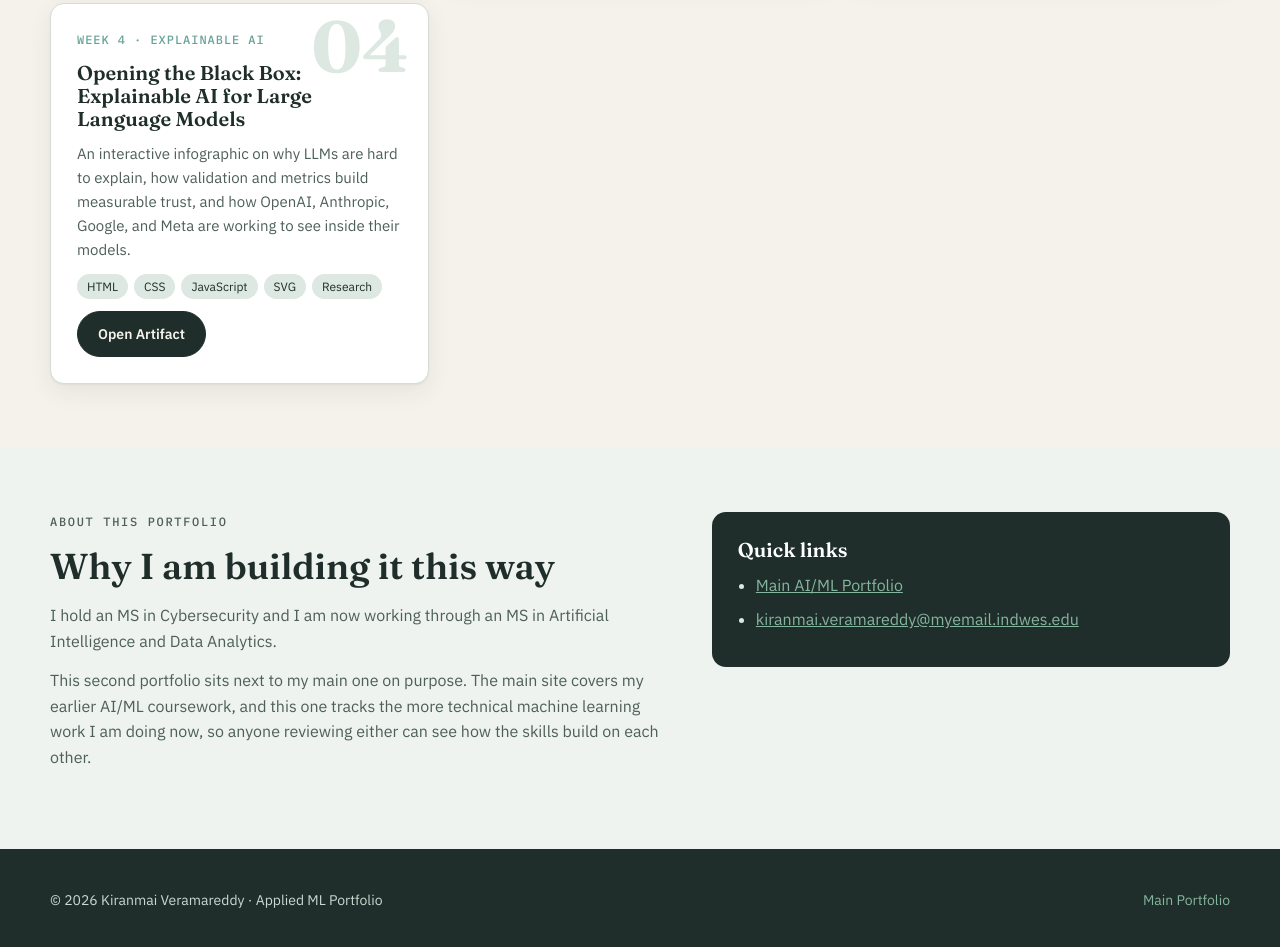
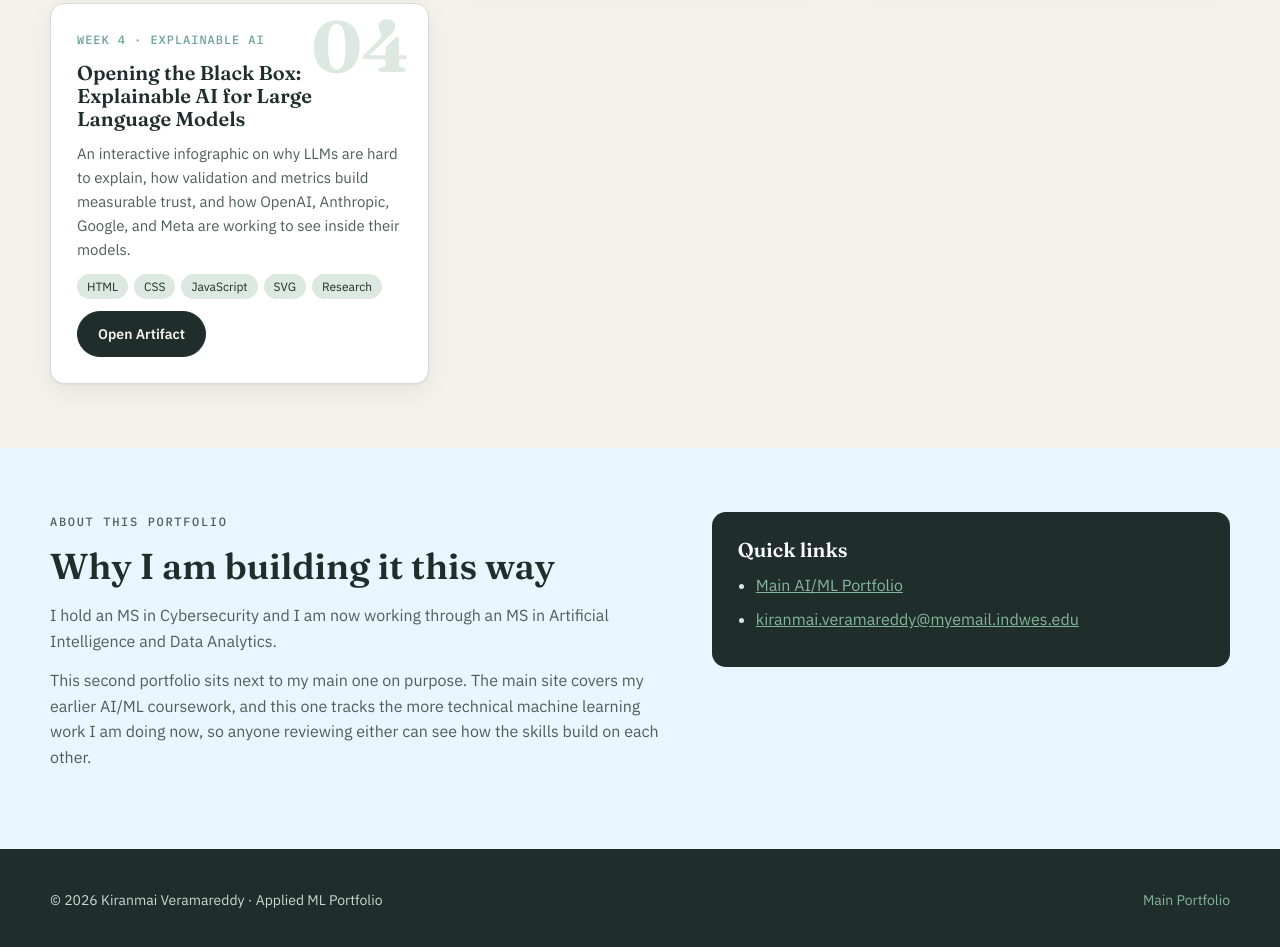
Before and after one commit to kiranmaiveramareddy/ML-PORTFOLIO, a plain HTML site: page index.html in a window 1280 px wide. Shown: the part 1079-2026 px from the top of the page. Drawn offline with Linux system fonts and the light colour scheme.

Commit message:
updated the file

```diff
--- a/index.html
+++ b/index.html
@@ -90,7 +90,7 @@
     </div>
   </section>
 
-  <section class="section" id="about" style="background: #EEF3EF;">
+  <section class="section" id="about" style="background: #EAF6FF;">
     <div class="wrap about">
       <div>
         <p class="eyebrow">About This Portfolio</p>
```
